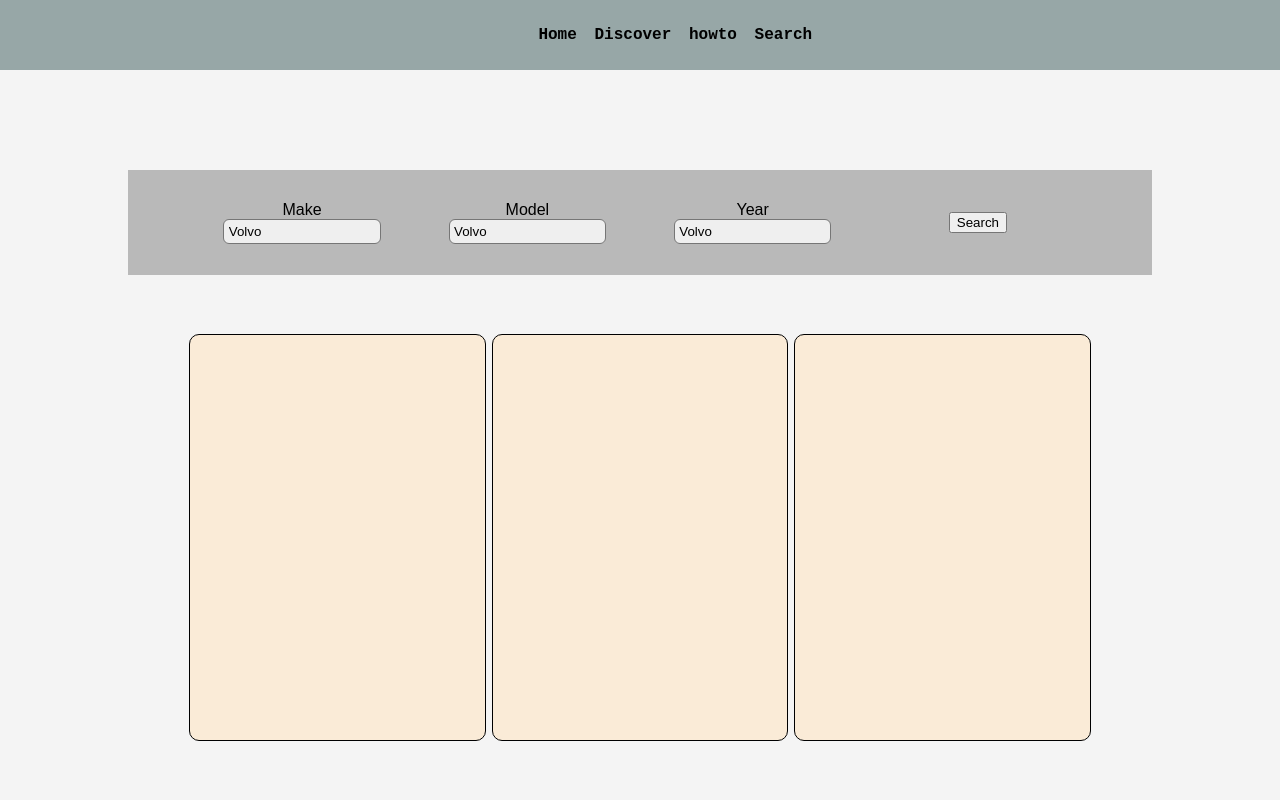
After one commit to lensonlovescode/car.sh, a Flask app: page / in a window 1280 px wide. The commit adds this page. Run offline with Flask 3, Linux system fonts and the light colour scheme.

Commit message:
Template one

```diff
--- /dev/null
+++ b/web_flask/app.py
@@ -0,0 +1,13 @@
+#!/usr/bin/python3
+"""
+The main entry point of the application
+"""
+from web_flask.pages import app_pages
+from flask import Flask
+
+
+app = Flask(__name__)
+app.register_blueprint(app_pages)
+
+if __name__ == '__main__':
+    app.run(host='0.0.0.0', port=5000, debug=True)
--- /dev/null
+++ b/web_flask/pages/main.py
@@ -0,0 +1,14 @@
+#!/usr/bin/python3
+"""
+The routes for the main page
+"""
+from web_flask.pages import app_pages
+from flask import render_template
+
+
+@app_pages.route('/', strict_slashes=False)
+def main_page():
+    """
+    The route for the main page
+    """
+    return render_template('index.html')
--- a/web_flask/static/styles/example.css
+++ b/web_flask/static/styles/example.css
@@ -7,7 +7,7 @@ body {
 }
 
 h1 {
-	color: #333;
+	color: #d32d2d;
 }
 
 p {
--- /dev/null
+++ b/web_flask/static/styles/filter.css
@@ -0,0 +1,43 @@
+#filter {
+    width: 80%;
+    height: 20%;
+    background-color: rgb(185, 185, 185);
+    margin-top: 100px;
+    display: flex;
+    flex-direction: row;
+    justify-content: center;
+    align-items: center;
+}
+.filter-column {
+    width: 22%;
+    height: 40%;
+    display: flex;
+    justify-content: center;
+    align-items: center;
+    flex-direction: column;
+}
+#filter select {
+    appearance: none;
+    width: 70%;
+    height: 60%;
+    border-radius: 6px;
+    padding: 2%;
+}
+
+#car-items
+{
+    height: 100%;
+    width: 100%;
+    display: flex;
+    align-items: center;
+    justify-content: center;
+    flex-direction: row;
+}
+.car-item {
+    width: 23%;
+    height: 77%;
+    margin: 3px;
+    background-color: antiquewhite;
+    border: 1px solid;
+    border-radius: 10px;
+}
--- /dev/null
+++ b/web_flask/static/styles/header.css
@@ -0,0 +1,30 @@
+body
+{
+    margin: 0;
+    padding: 0;
+}
+header {
+    margin: 0;
+    padding: 0;
+    height: 70px;
+    background-color: rgb(151, 167, 167);
+    display: flex;
+    justify-content: center;
+    align-items: center;
+}
+header ul {
+    margin: 0;
+    padding: 0;
+    display: flex;
+    flex-direction: row;
+    list-style: none;
+}
+header ul li {
+    margin: 4%;
+    padding: 0;
+    display: flex;
+    flex-direction: row;
+    list-style: none;
+    font-family: 'Courier New', Courier, monospace;
+    font-weight: bold;
+}
--- /dev/null
+++ b/web_flask/static/styles/main.css
@@ -0,0 +1,8 @@
+.container {
+
+    height: calc(100vh - 70px);
+    width: 100vw;
+    display: flex;
+    align-items: center;
+    flex-direction: column;
+}
--- /dev/null
+++ b/web_flask/templates/index.html
@@ -0,0 +1,60 @@
+<!DOCTYPE html>
+<html lang="en">
+<head>
+    <meta charset="UTF-8">
+    <meta name="viewport" content="width=device-width, initial-scale=1.0">
+    <title>carsh</title>
+    <link rel="stylesheet" href="{{ url_for('static', filename='styles/example.css') }}">
+    <link rel="stylesheet" href="{{ url_for('static', filename='styles/header.css') }}">
+    <link rel="stylesheet" href="{{ url_for('static', filename='styles/filter.css') }}">
+    <link rel="stylesheet" href="{{ url_for('static', filename='styles/main.css') }}">
+
+
+</head>
+<body>
+<header>
+<ul>
+    <li>Home</li>
+    <li>Discover</li>
+    <li>howto</li>
+    <li>Search</li>
+
+</ul>
+
+</header>
+<div class="container">
+    <section id="filter" >
+        <div class="filter-column" >
+            <label for="make">Make</label>
+            <select name="make" id="make">
+                <option value="volvo">Volvo</option>
+                <option value="volvo">Volvo</option>
+                <option value="volvo">Volvo</option>
+                <option value="volvo">Volvo</option>
+                <option value="volvo">Volvo</option>
+            </select>
+        </div>
+        <div class="filter-column">
+            <label for="model">Model</label>
+            <select name="type" id="type">
+                <option value="volvo">Volvo</option>
+            </select>
+        </div>
+        <div class="filter-column">
+            <label for="year">Year</label>
+            <select name="year" id="">
+                <option value="volvo">Volvo</option>
+            </select>
+        </div>
+        <div class="filter-column" >
+            <button>Search</button>
+        </div>
+    </section>
+    <section id="car-items">
+        <div class="car-item"></div>
+        <div class="car-item"></div>
+        <div class="car-item"></div>
+    </section>
+</div>
+</body>
+</html>
```
Also changed, not shown: models/engine/db_storage.py (added, +79 -0 lines), web_flask/pages/__init__.py (added, +9 -0 lines), __init__.py (added), web_flask/__init__.py (added).
